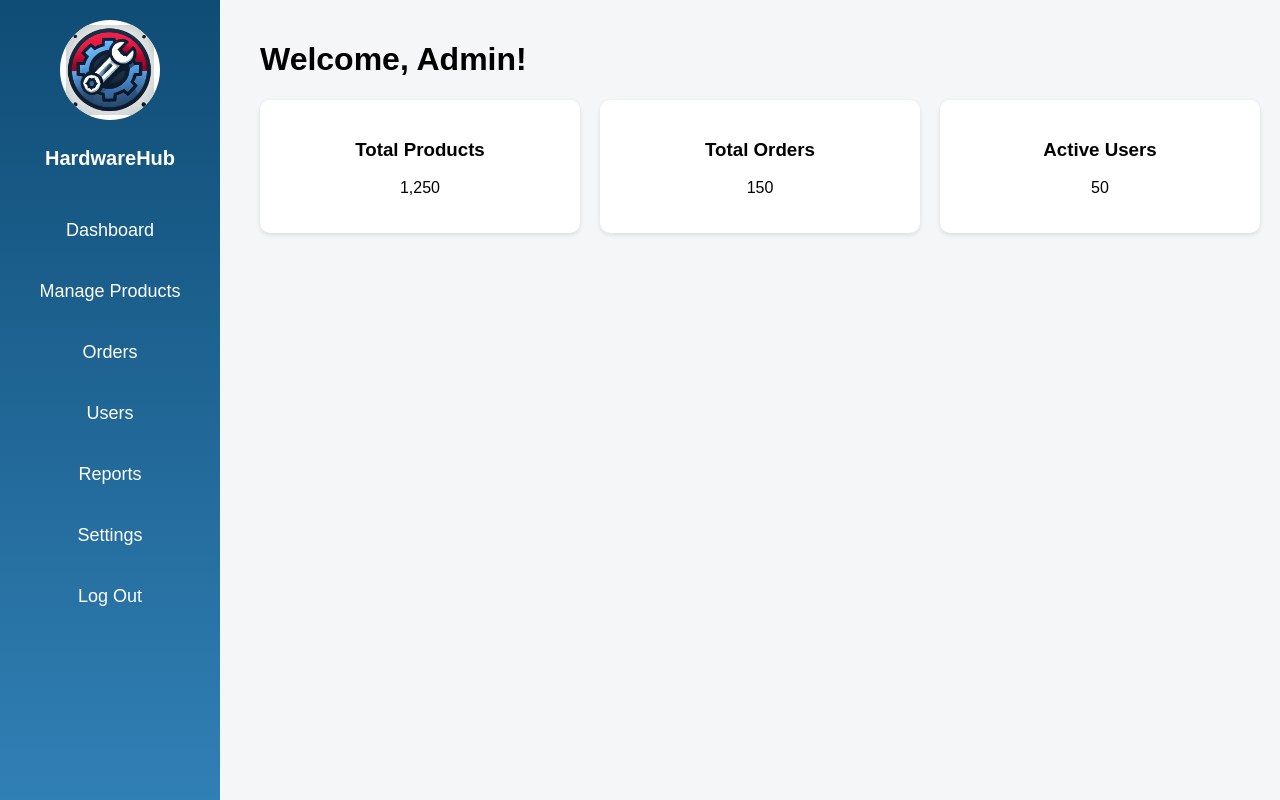
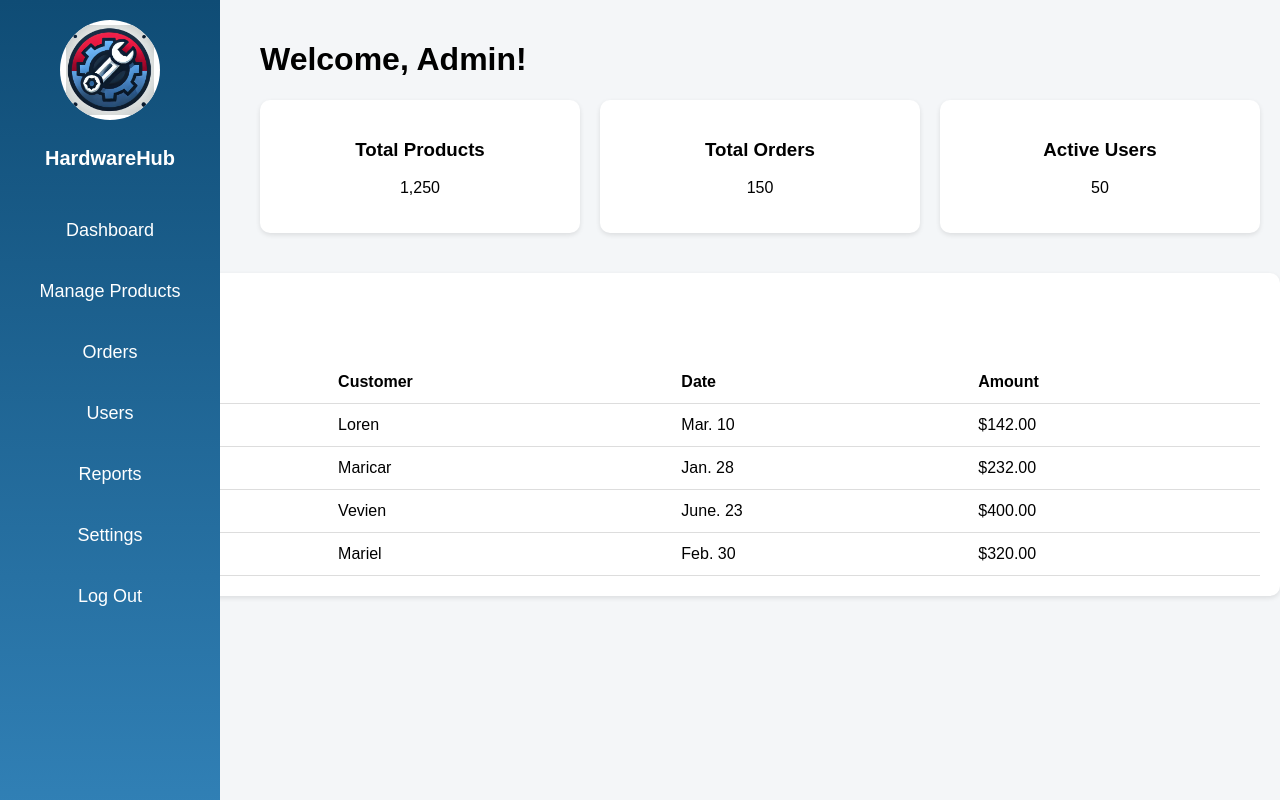
Before and after one commit to CUDORENALOU/IT38A-Enterprise-System, a PHP site: the page made by IT38A_Final-Activity1-0424&282025/dashboard.php in a window 1280 px wide. Run offline with PHP 8.4, Linux system fonts and the light colour scheme.

Commit message:
Added recent order section

```diff
--- a/IT38A_Final-Activity1-0424&282025/dashboard.php
+++ b/IT38A_Final-Activity1-0424&282025/dashboard.php
@@ -40,6 +40,46 @@
     </div>
 </div>
 
+<div class="recent-orders">
+        <h2>Recent Orders</h2>
+        <table>
+            <thead>
+                <tr>
+                    <th>Order ID</th>
+                    <th>Customer</th>
+                    <th>Date</th>
+                    <th>Amount</th>
+                </tr>
+            </thead>
+            <tbody>
+                <tr>
+                    <td>#2571</td>
+                    <td>Loren</td>
+                    <td>Mar. 10</td>
+                    <td>$142.00</td>
+                </tr>
+                <tr>
+                    <td>#3584</td>
+                    <td>Maricar</td>
+                    <td>Jan. 28</td>
+                    <td>$232.00</td>
+                </tr>
+                <tr>
+                    <td>#3659</td>
+                    <td>Vevien</td>
+                    <td>June. 23</td>
+                    <td>$400.00</td>
+                </tr>
+                <tr>
+                    <td>#5215</td>
+                    <td>Mariel</td>
+                    <td>Feb. 30</td>
+                    <td>$320.00</td>
+                </tr>
+            </tbody>
+        </table>
+    </div>
+</div>
 
 </body>
 </html>
--- a/IT38A_Final-Activity1-0424&282025/style.css
+++ b/IT38A_Final-Activity1-0424&282025/style.css
@@ -76,3 +76,21 @@ body {
     box-shadow: 0 2px 5px rgba(0,0,0,0.1);
     text-align: center;
 }
+
+.recent-orders {
+    background: #fff;
+    padding: 20px;
+    border-radius: 10px;
+    box-shadow: 0 2px 5px rgba(0,0,0,0.1);
+    margin-bottom: 20px;
+}
+table {
+    width: 100%;
+    border-collapse: collapse;
+    margin-top: 10px;
+}
+th, td {
+    padding: 12px;
+    text-align: left;
+    border-bottom: 1px solid #ddd;
+}
```
